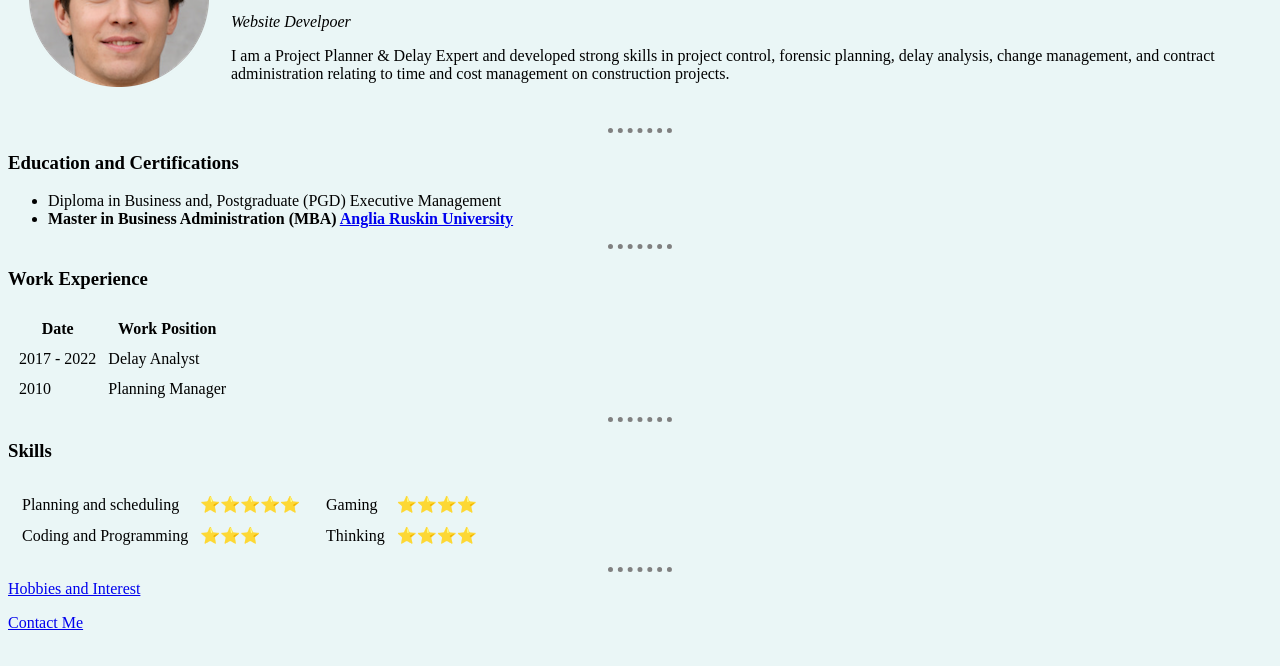
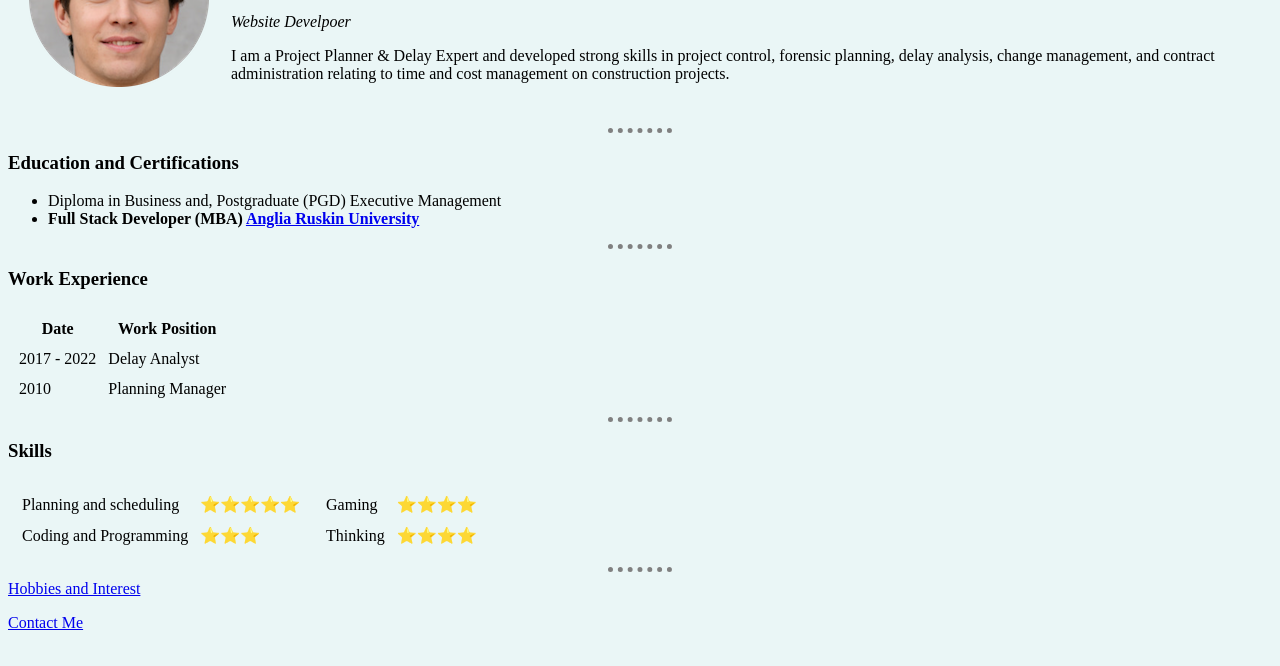
Before and after one commit to div1ne/TestWeb, a plain HTML site: page index.html in a window 1280 px wide. Shown: the part 130-796 px from the top of the page. Drawn offline with Linux system fonts and the light colour scheme.

Commit message:
Update index.html
Updated

```diff
--- a/index.html
+++ b/index.html
@@ -45,7 +45,7 @@
   </p>
   <ul>
     <li> Diploma in Business and, Postgraduate (PGD) Executive Management</li>
-    <li> <strong>Master in Business Administration (MBA) <a href="https://aru.ac.uk/">Anglia Ruskin University</a></strong></li>
+    <li> <strong>Full Stack Developer (MBA) <a href="https://aru.ac.uk/">Anglia Ruskin University</a></strong></li>
   </ul>
   <hr>
   <h3>Work Experience</h3>
```
